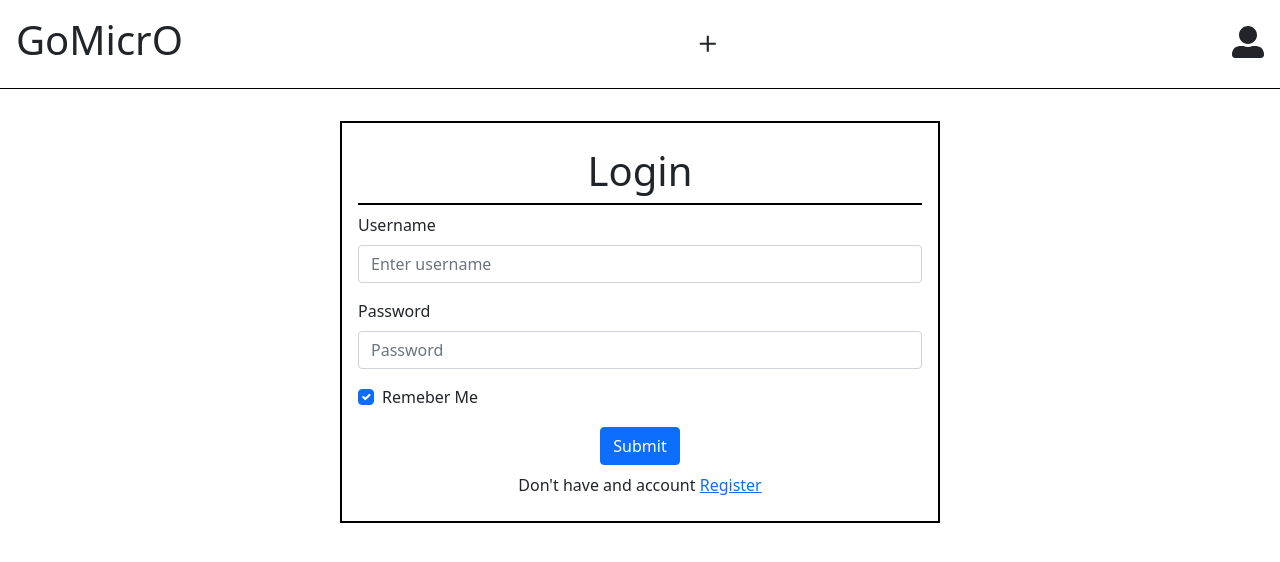
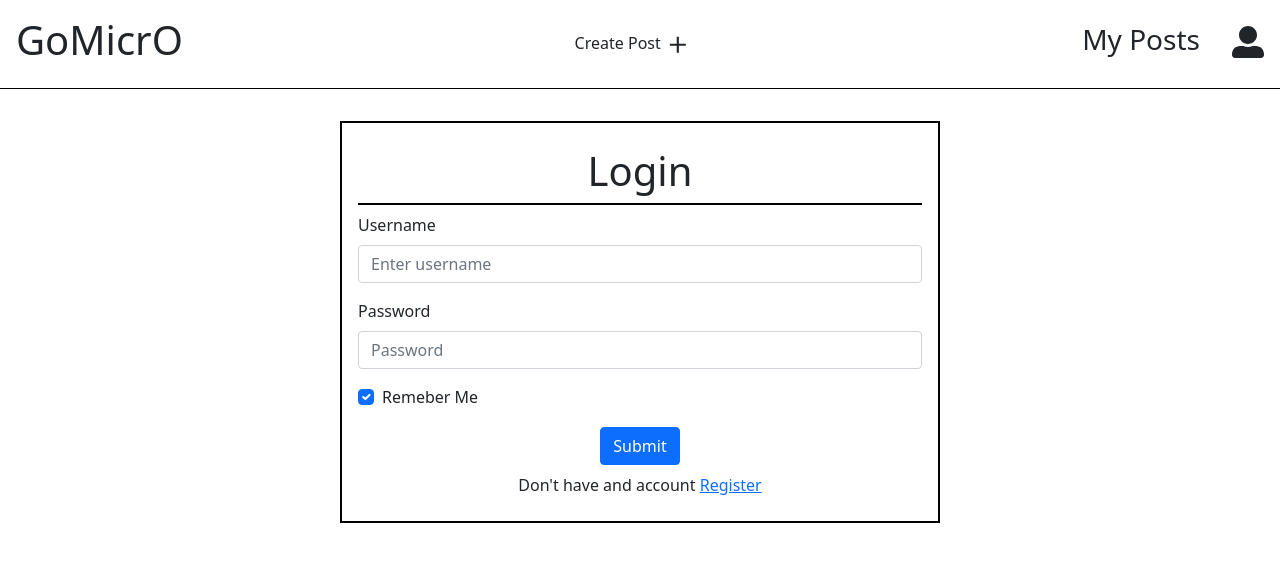
Before and after one commit to Maheshkumar-novice/Blog-Project, a React (Create React App) app in the folder blog_app/: page /login in a window 1280 px wide. Shown: the top 562 px of the page. Built offline with nearby package versions, Linux system fonts and the light colour scheme.

Commit message:
Complete

```diff
--- a/blog_app/src/App.js
+++ b/blog_app/src/App.js
@@ -3,7 +3,7 @@ import Header from "./components/Header";
 import Login from "./components/Login";
 import Register from "./components/Register";
 import Notification from "./components/Notification";
-import React, { useState } from "react";
+import React, { useEffect, useState } from "react";
 import Post from "./components/posts/Post";
 
 export const userContext = React.createContext(null);
@@ -16,9 +16,10 @@ function App() {
       <BrowserRouter>
         <Routes>
           <Route path="/" element={<Header />}>
-            <Route index element={<Post />} />
+            <Route index element={<Post path='explore'/>} />
             <Route path="login" element={<Login />}/>
             <Route path="register" element={<Register />} />
+            <Route path="mypost" element={<Post path='mypost' />} />
           </Route>
         </Routes>
       </BrowserRouter>
--- a/blog_app/src/components/Header.js
+++ b/blog_app/src/components/Header.js
@@ -26,15 +26,18 @@ const Header = () => {
     return (
         <>
             <header>
-                <h1>GoMicrO</h1>
-                <IoMdAdd className='create-logo' onClick={handleAddClick} />
+                <h1 onClick={() => {navigate('/')}} style={{cursor: "pointer"}}>GoMicrO</h1>
+                <div onClick={handleAddClick} style={{cursor: "pointer"}}>
+                    Create Post <IoMdAdd className='create-logo' />
+                </div>
                 <div className='user'>
+                    <h3 onClick={() => {navigate('/mypost')}}>My Posts</h3>
                     <h3>
                         { Object.keys(user).length === 0
                             ? <FaUserAlt className='user-logo' onClick={() => {
                                 navigate('/login');
                             }} />
-                            : <FiLogOut className='user-logo' onClick={logout_user}/>}
+                            : <div onClick={logout_user}>{`Hi, ${user.username}`}<FiLogOut className='user-logo'/></div>}
                     </h3>
                 </div>
             </header>
--- /dev/null
+++ b/blog_app/src/components/posts/MicroPost.js
@@ -0,0 +1,15 @@
+import React from 'react'
+
+const MicroPost = ({post}) => {
+  return (
+    <div className='user-post'>
+        <h1 className='user-post-user'>
+            {post.user_name}
+        </h1>
+        <p className='user-post-data'>{post.body}</p>
+        <p className='user-post-time'>{post.timestamp}</p>
+    </div>
+  )
+}
+
+export default MicroPost
--- a/blog_app/src/components/posts/Post.js
+++ b/blog_app/src/components/posts/Post.js
@@ -4,7 +4,7 @@ import { userContext } from '../../App';
 import { axiosInstance } from '../../axiosConfig';
 import MicroPost from './MicroPost';
 
-const Post = () => {
+const Post = ({path}) => {
     const navigate = useNavigate();
     const [post, setPost] = useState([]);
     const [user, setUser] = useContext(userContext).user;
@@ -13,25 +13,39 @@ const Post = () => {
             const res = await axiosInstance.get('/current-user');
             console.log(res.data);
             setUser(res.data);
-            getAllPost();
         }
         catch (error) {
             console.log(error.response);
-            // navigate('/login');
+            navigate('/login');
         }
     }
+
+    useEffect(() => {
+        if(path === 'mypost' && !user.username){
+            return;
+        }
+        getAllPost();
+    }, [path])
+
+    useEffect(() => {
+        console.log("user ", user);
+        if(user.username && path === 'mypost'){
+            getAllPost();
+        }
+    }, [user]);
 
     const getAllPost = async () => {
         try {
             const res = await axiosInstance({
                 method: 'get',
-                url: '/explore',
+                url: path==='explore' ? '/explore' : `/user/${user.username}`,
             });
-            console.log(JSON.parse(res.data.data.posts));
-            setPost(JSON.parse(res.data.data.posts))
+            const postString = path === 'explore' ? res.data.data.posts : res.data.data.user_data.posts;
+            console.log("post", postString);
+            setPost(JSON.parse(postString));
         }
         catch (error) {
-            console.log(error.status)
+            console.log(error)
             // if(error.response.status === 401){
             //   window.location = '/login';
             // }
--- a/blog_app/src/styles/modules/_header.scss
+++ b/blog_app/src/styles/modules/_header.scss
@@ -5,9 +5,18 @@ header{
     align-items: center;
     border-bottom: 1px solid black;
 
+    & .user{
+        display: flex;
+        gap: 0 2rem;
+        align-items: center;
+    }
+
+    & h3{
+        cursor: pointer;
+    }
+
     & .user-logo{
         font-size: 2rem;
-        cursor: pointer;
     }
     & .create-logo{
         font-size: 1.6rem;
```
